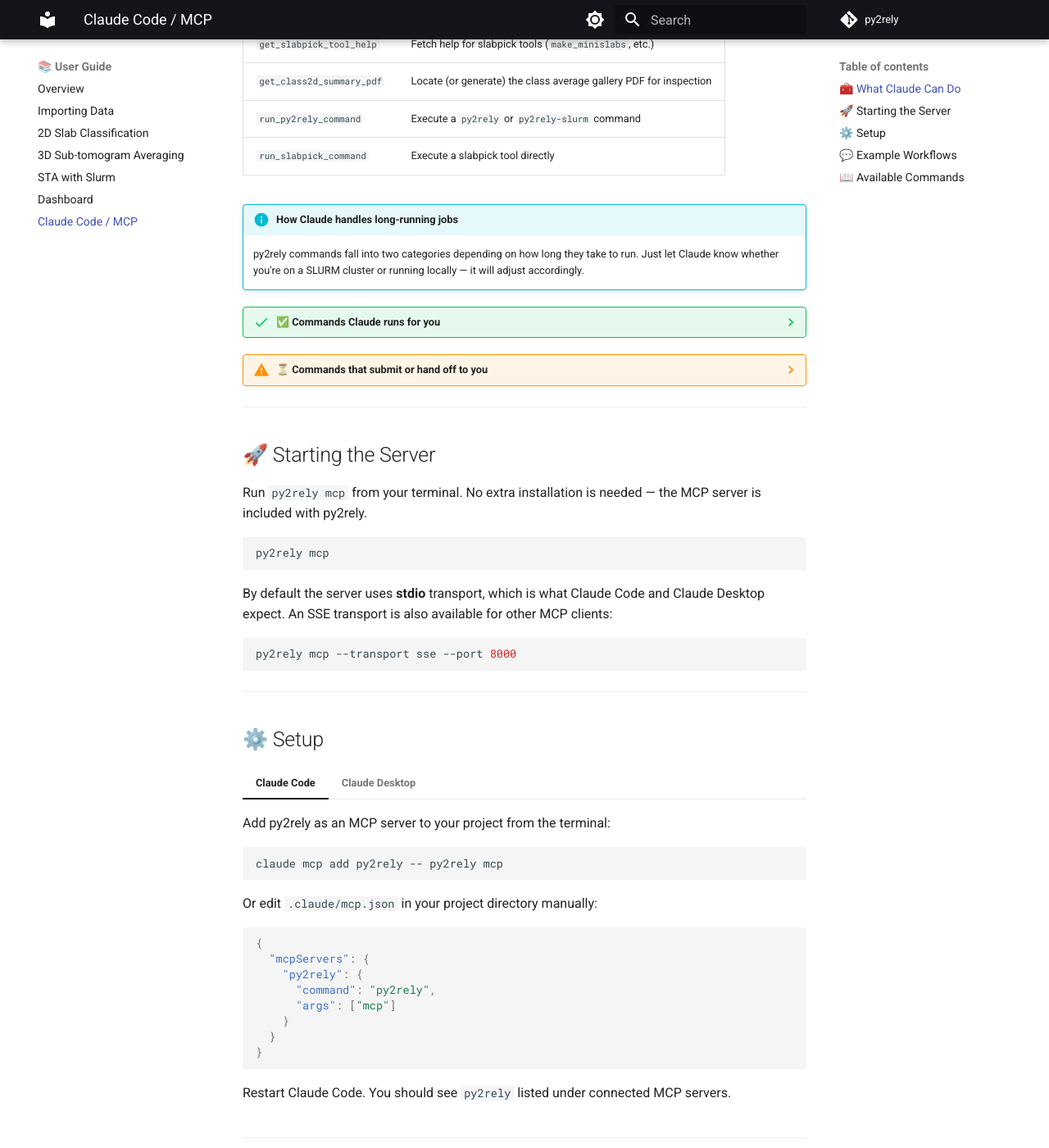
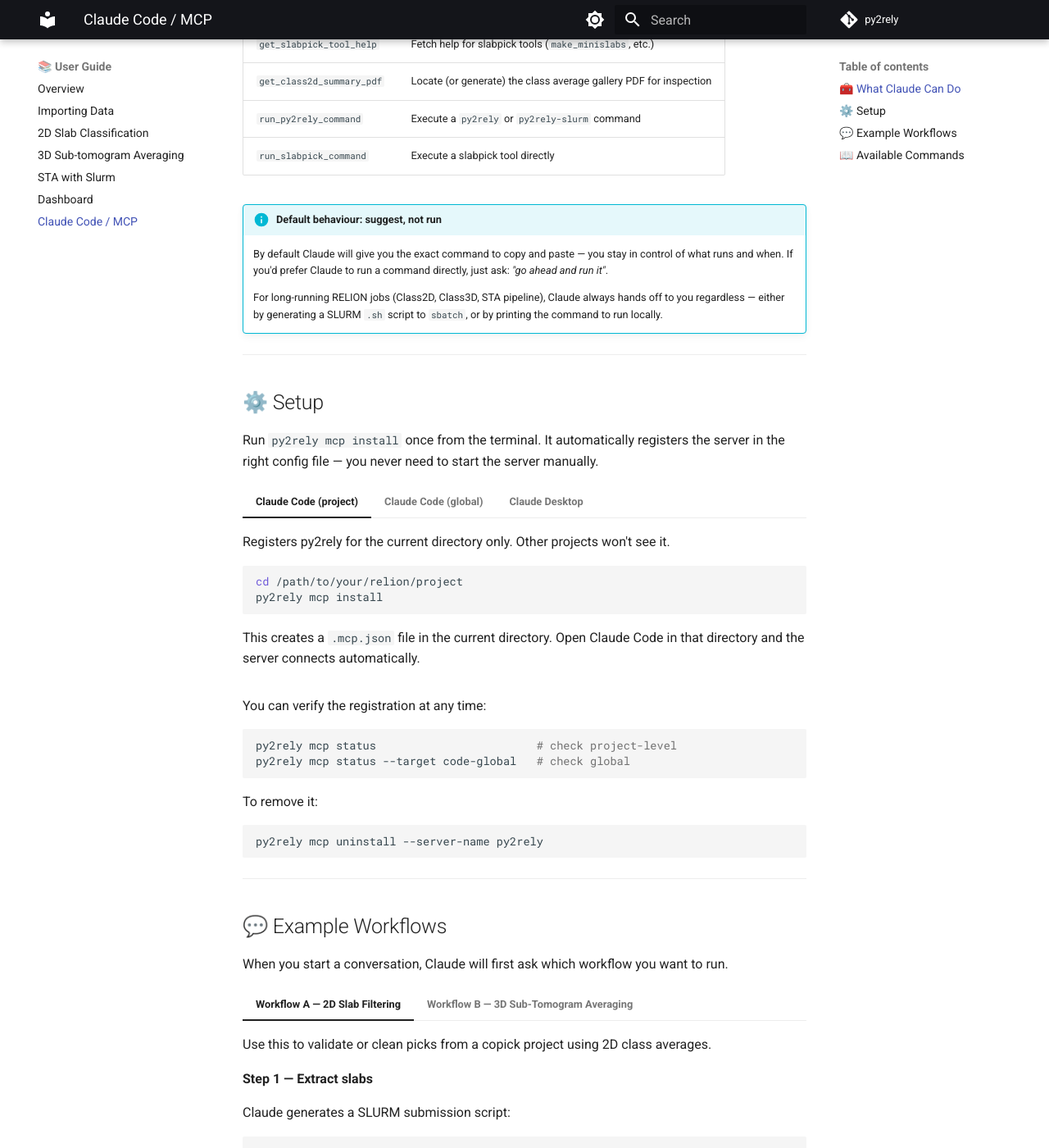
Before and after one commit to chanzuckerberg/py2rely, an MkDocs documentation site: the page built from docs/user-guide/claude-code-mcp.md, in a window 1280 px wide and 1400 px high, scrolled down 594 px. Shown: the whole window at 82% size. Built offline with MkDocs 1.6.1 and Material for MkDocs 9.7.7, drawn with Linux system fonts in a browser that asks for light colours; comment, search, counter and statistics services are not loaded; some of the changed text lies outside the part shown.

Commit message:
update default mcp behavior to suggest commands, require users to request for the agent to run it

````diff
--- a/docs/user-guide/claude-code-mcp.md
+++ b/docs/user-guide/claude-code-mcp.md
@@ -17,139 +17,58 @@
 | `run_py2rely_command` | Execute a `py2rely` or `py2rely-slurm` command |
 | `run_slabpick_command` | Execute a slabpick tool directly |
 
-!!! info "How Claude handles long-running jobs"
-    py2rely commands fall into two categories depending on how long they take to run.
-    Just let Claude know whether you're on a SLURM cluster or running locally — it will adjust accordingly.
+!!! info "Default behaviour: suggest, not run"
+    By default Claude will give you the exact command to copy and paste — you stay in control of what runs and when. If you'd prefer Claude to run a command directly, just ask: *"go ahead and run it"*.
 
-??? success "✅ Commands Claude runs for you"
-
-    These are fast, non-blocking operations. Claude executes them directly and returns the result in the conversation.
-
-    | Command | What it does |
-    |---------|-------------|
-    | `prepare particles` | Export copick coordinates to a RELION star file |
-    | `prepare import-particles` | Import particles from an existing STAR file |
-    | `prepare combine-particles` | Merge multiple particle STAR files |
-    | `prepare tilt-series` | Import tilt series from AreTomo |
-    | `prepare combine-tilt-series` | Merge multiple tilt series STAR files |
-    | `prepare filter-unused-tilts` | Remove tilts not used by any particle |
-    | `prepare relion5-parameters` | Generate a `sta_parameters.json` config file |
-    | `prepare relion5-pipeline` | Initialise a RELION pipeline from a parameters file |
-    | `prepare create-template` | Create a template from an MRC map |
-    | `routines select` | Extract particles from the best 3D class |
-    | `export star2copick` | Write refined RELION picks back to a copick project |
-    | `rln_map_particles` | Map selected slab particles back to copick coordinates |
-
-??? warning "⏳ Commands that submit or hand off to you"
-
-    These jobs run for minutes to hours. Claude will either generate a SLURM submission script or print the exact command for you to run, depending on your setup.
-
-    === "On a SLURM cluster"
-
-        Claude calls `py2rely-slurm`, which writes a `.sh` script. You submit it with `sbatch`.
-
-        | Command | Script generated |
-        |---------|-----------------|
-        | `slab slabpick` | `slabpick.sh` — runs `make_minislabs` + `normalize_stack` |
-        | `slab class2d` | `class2d.sh` — runs RELION Class2D |
-        | `routines class3d` | `class3d.sh` — runs RELION Class3D |
-        | `pipelines sta` | submitted via Submitit directly to SLURM |
-        | `pipelines polish` | submitted via Submitit directly to SLURM |
-
-    === "Without SLURM (local / interactive)"
-
-        Claude provides the exact `py2rely` command to paste into your terminal. Nothing is executed on your behalf — you stay in control of when the job runs.
-
-        ```bash
-        # Example — Claude will give you the filled-in version of commands like:
-        py2rely slab class2d \
-            --particles stack/particles_relion.star \
-            --nr-classes 50 --particle-diameter 300
-
-        py2rely routines class3d \
-            --parameter sta_parameters.json \
-            --particles particles.star \
-            --reference reference.mrc
-        ```
-
----
-
-## 🚀 Starting the Server
-
-Run `py2rely mcp` from your terminal. No extra installation is needed — the MCP server is included with py2rely.
-
-```bash
-py2rely mcp
-```
-
-By default the server uses **stdio** transport, which is what Claude Code and Claude Desktop expect. An SSE transport is also available for other MCP clients:
-
-```bash
-py2rely mcp --transport sse --port 8000
-```
+    For long-running RELION jobs (Class2D, Class3D, STA pipeline), Claude always hands off to you regardless — either by generating a SLURM `.sh` script to `sbatch`, or by printing the command to run locally.
 
 ---
 
 ## ⚙️ Setup
 
-=== "Claude Code"
+Run `py2rely mcp install` once from the terminal. It automatically registers the server in the right config file — you never need to start the server manually.
 
-    Add py2rely as an MCP server to your project from the terminal:
+=== "Claude Code (project)"
+
+    Registers py2rely for the current directory only. Other projects won't see it.
 
     ```bash
-    claude mcp add py2rely -- py2rely mcp
+    cd /path/to/your/relion/project
+    py2rely mcp install
     ```
 
-    Or edit `.claude/mcp.json` in your project directory manually:
+    This creates a `.mcp.json` file in the current directory. Open Claude Code in that directory and the server connects automatically.
 
-    ```json
-    {
-      "mcpServers": {
-        "py2rely": {
-          "command": "py2rely",
-          "args": ["mcp"]
-        }
-      }
-    }
+=== "Claude Code (global)"
+
+    Registers py2rely for all Claude Code sessions on this machine.
+
+    ```bash
+    py2rely mcp install --target code-global
     ```
 
-    Restart Claude Code. You should see `py2rely` listed under connected MCP servers.
+    Start a new Claude Code session to pick up the change.
 
 === "Claude Desktop"
 
-    Edit the Claude Desktop config file for your platform:
-
-    **macOS**: `~/Library/Application Support/Claude/claude_desktop_config.json`
-    **Windows**: `%APPDATA%\Claude\claude_desktop_config.json`
-
-    ```json
-    {
-      "mcpServers": {
-        "py2rely": {
-          "command": "py2rely",
-          "args": ["mcp"]
-        }
-      }
-    }
+    ```bash
+    py2rely mcp install --target desktop
     ```
 
     Restart Claude Desktop to pick up the change.
 
-    !!! warning "Using a conda or virtual environment?"
-        If py2rely is installed in a specific environment, use the full path to the binary:
+You can verify the registration at any time:
 
-        ```json
-        {
-          "mcpServers": {
-            "py2rely": {
-              "command": "/path/to/your/env/bin/py2rely",
-              "args": ["mcp"]
-            }
-          }
-        }
-        ```
+```bash
+py2rely mcp status                        # check project-level
+py2rely mcp status --target code-global   # check global
+```
 
-        Find the path with `which py2rely` after activating your environment.
+To remove it:
+
+```bash
+py2rely mcp uninstall --server-name py2rely
+```
 
 ---
 
@@ -188,7 +107,7 @@
 
     **Step 4 — Export back to copick**
 
-    Claude runs `rln_map_particles` directly, mapping the selected particles back to their original copick coordinates and writing them under your chosen `user_id` and `session_id`.
+    Claude suggests the `rln_map_particles` command to map selected particles back to their original copick coordinates under your chosen `user_id` and `session_id`.
 
 === "Workflow B — 3D Sub-Tomogram Averaging"
 
@@ -196,11 +115,11 @@
 
     **Step 1 — Prepare inputs**
 
-    Claude runs the relevant `prepare` commands directly (e.g. `prepare particles`, `prepare tilt-series`, `prepare relion5-parameters`) to assemble all inputs.
+    Claude suggests the relevant `prepare` commands (e.g. `prepare particles`, `prepare tilt-series`, `prepare relion5-parameters`) to assemble all inputs.
 
     **Step 2 — Run the STA pipeline**
 
-    Claude either generates a submission script or runs with `--submitit` for direct SLURM submission:
+    Claude suggests the command, either with `--submitit` for direct SLURM submission or as a script to run locally:
 
     ```bash
     py2rely pipelines sta \
@@ -210,18 +129,18 @@
 
     **Step 3 — [Optional] 3D Classification**
 
-    Claude generates a `class3d.sh` script for you to submit. Once the job finishes:
+    Claude suggests the `py2rely-slurm routines class3d` command to generate a `class3d.sh` script for you to submit. Once the job finishes:
 
     !!! warning "Class3D selection is a human step"
-        Deciding which 3D class to carry forward requires expert judgement on map quality, resolution, and biological relevance. Claude will run `routines select` once you tell it which class number to keep — but the decision is always yours.
+        Deciding which 3D class to carry forward requires expert judgement on map quality, resolution, and biological relevance. Claude will suggest `routines select` once you tell it which class number to keep — but the decision is always yours.
 
     **Step 4 — [Optional] Polish**
 
-    Claude runs `pipelines polish` with `--submitit` or generates a script depending on your setup.
+    Claude suggests `pipelines polish` with `--submitit` or the equivalent local command.
 
     **Step 5 — Export back to copick**
 
-    Claude runs `export star2copick` directly to write the final refined picks back to your copick project. This always ends the STA workflow.
+    Claude suggests `export star2copick` to write the final refined picks back to your copick project. This always ends the STA workflow.
 
 ---
 
````
Also changed, not shown: other parts of docs/user-guide/claude-code-mcp.md (+1 -1 lines), 1 other file.
